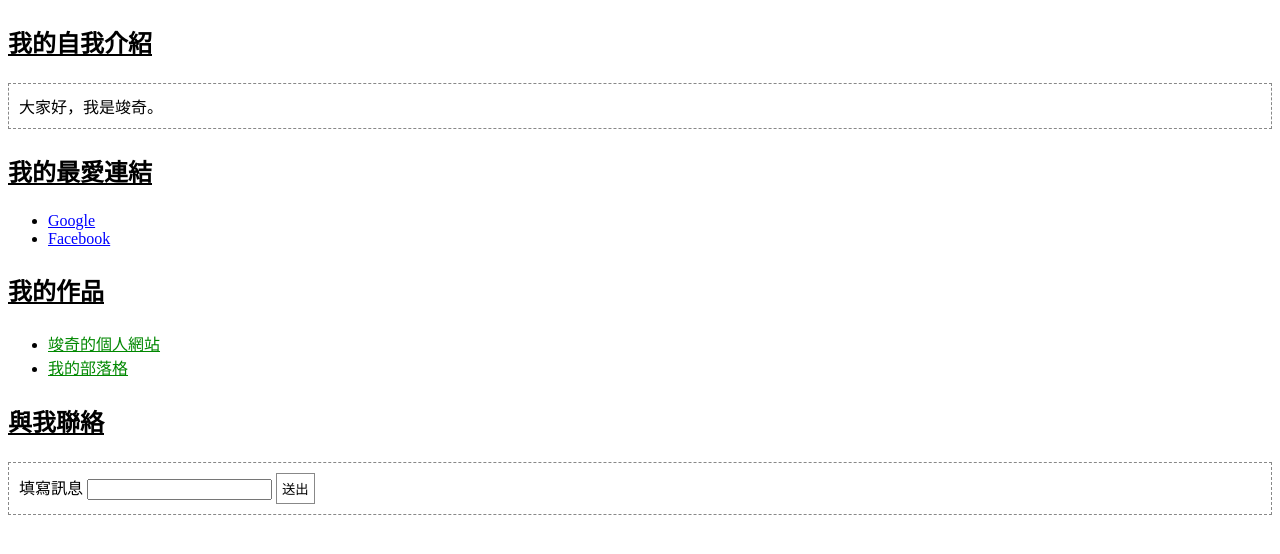
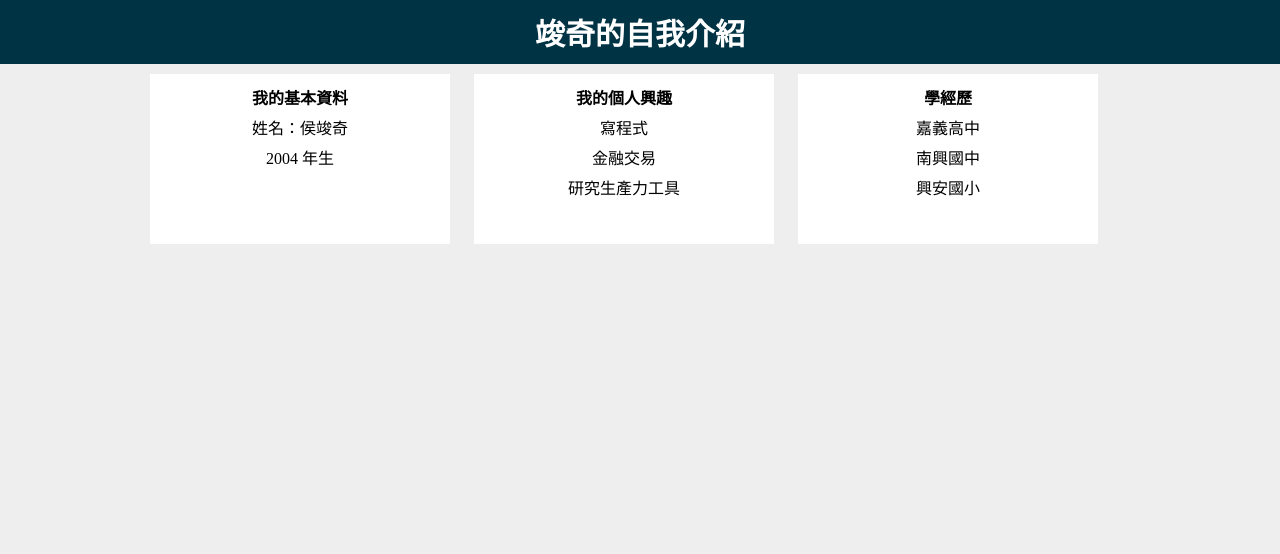
Before and after one commit to coke5151/selflearningwebsite, a plain HTML site: page index.html in a window 1280 px wide. Drawn offline with Linux system fonts and the light colour scheme.

Commit message:
2022/03/02 剛學排版，試做自我介紹

```diff
--- a/index.html
+++ b/index.html
@@ -1,62 +1,49 @@
 <!DOCTYPE html>
 <html>
-  <head>
-    <meta charset="utf-8">
-	<title>CSS 選擇器 - 詳細介紹</title>
+<head>
+	<meta charset="utf-8" />
+	<title>竣奇的自我介紹</title>
 	<style type="text/css">
-	/* 標籤名稱選擇器 */
-	body{
-		font-size:16px;
+	.head{
+		background-color:#003344;color:white;
+		font-weight:bold;font-size:30px;
+		text-align:center;padding:10px
 	}
-	h3{
-		font-size:24px;text-decoration:underline;
+	.content{
+		width:1000px;
+		margin-left:auto;margin-right:auto;
 	}
-	/* class 選擇器(可以結合標籤名稱選擇器) */
-	div.content{
-		padding:10px;border:1px dashed #888888;
+	.box{
+		width:280px;padding:10px;margin:10px;
+		background-color:white;
+		display:inline-block;vertical-align:top;
+		text-align:center;height:150px;line-height:30px;
 	}
-	/* id 選擇器 */
-	#btn{
-		border:1px solid #888888;
-		background-color:#ffffff;padding:5px;
-	}
-	/* 虛擬選擇器:搭配其他選擇器使用 */
-	/* :hover 虛擬選擇器:滑鼠移到目標上時，套用一組設定 */
-	#btn:hover{
-		background-color:#888888;
-	}
-	/* :focus 虛擬選擇器：當目標取得焦點時，套用一組設定 */
-	input:focus{
-		border:2px solid #ff0000;
-	}
-	/* 階層式選擇器:搭配其他選擇器使用 */
-	.favorite a{
-		color:#0000ff;
-	}
-	.demo a{
-		color:#008800;
+	.title{
+		font-weight:bold;
 	}
 	</style>
-  </head>
-
-  <body>
-    <h3>我的自我介紹</h3>
+</head>
+<body style="margin:0px;background-color:#eeeeee;">
+	<div class="head">竣奇的自我介紹</div>
 	<div class="content">
-		大家好，我是竣奇。
+		<div class="box">
+			<div class="title">我的基本資料</div>
+			<div>姓名：侯竣奇</div>
+			<div>2004 年生</div>
+		</div>
+		<div class="box">
+			<div class="title">我的個人興趣</div>
+			<div>寫程式</div>
+			<div>金融交易</div>
+			<div>研究生產力工具</div>
+		</div>
+		<div class="box">
+			<div class="title">學經歷</div>
+			<div>嘉義高中</div>
+			<div>南興國中</div>
+			<div>興安國小</div>
+		</div>
 	</div>
-	<h3>我的最愛連結</h3>
-	<ul class="favorite">
-		<li><a href="https://www.google.com/">Google</a></li>
-		<li><a href="https://www.facebook.com/">Facebook</a></li>
-	</ul>
-	<h3>我的作品</h3>
-	<ul class="demo">
-		<li><a href="https://junqihou.ml">竣奇的個人網站</a></li>
-		<li><a href="https://junqi.ml">我的部落格</a></li>
-	</ul>
-	<h3>與我聯絡</h3>
-	<div class="content">
-		填寫訊息 <input type="text"/> <button id="btn">送出</button>
-	</div>
-  </body>
+</body>
 </html>
```
